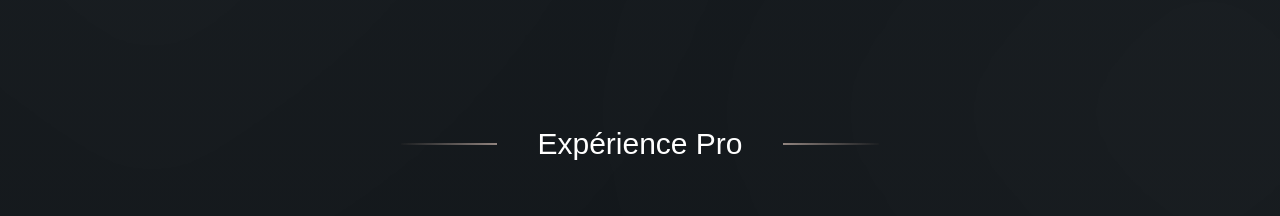
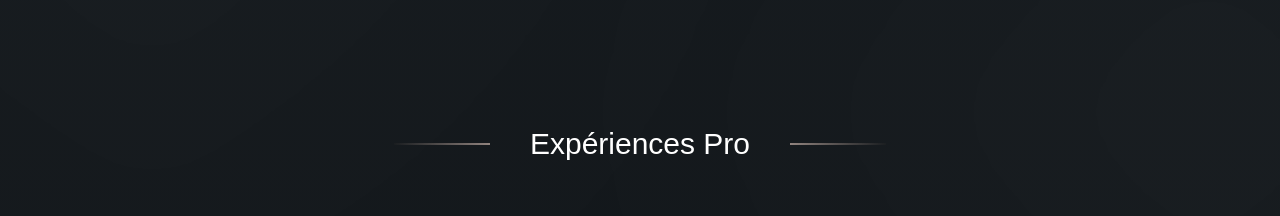
Before and after one commit to NicoDev99/nicodev99.github.io, a Vue app: page / in a window 1280 px wide. Shown: the part 1460-1676 px from the top of the page. Built offline with nearby package versions, Linux system fonts and the light colour scheme; what tailwindcss-animation-delay would draw is missing.

Commit message:
Fix mistake

```diff
--- a/src/Main.vue
+++ b/src/Main.vue
@@ -76,7 +76,7 @@
 
               <!-- Experiences -->
               <TitleSide class="mb-8">
-                <h1 class="font-ZenOldMincho text-white text-3xl">Expérience Pro</h1>
+                <h1 class="font-ZenOldMincho text-white text-3xl">Expériences Pro</h1>
               </TitleSide>
 
               <div class="w-fit mx-auto relative">
```
